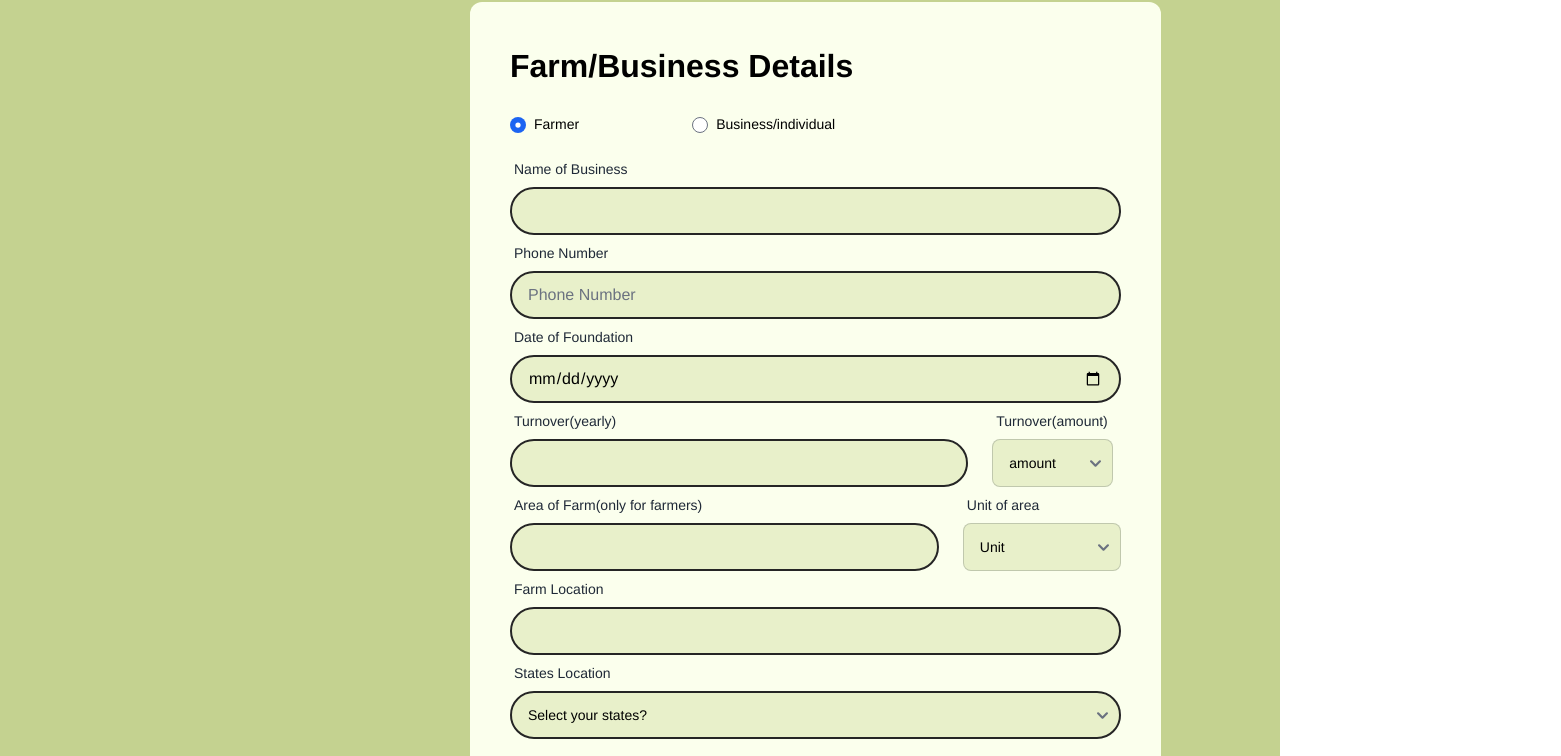
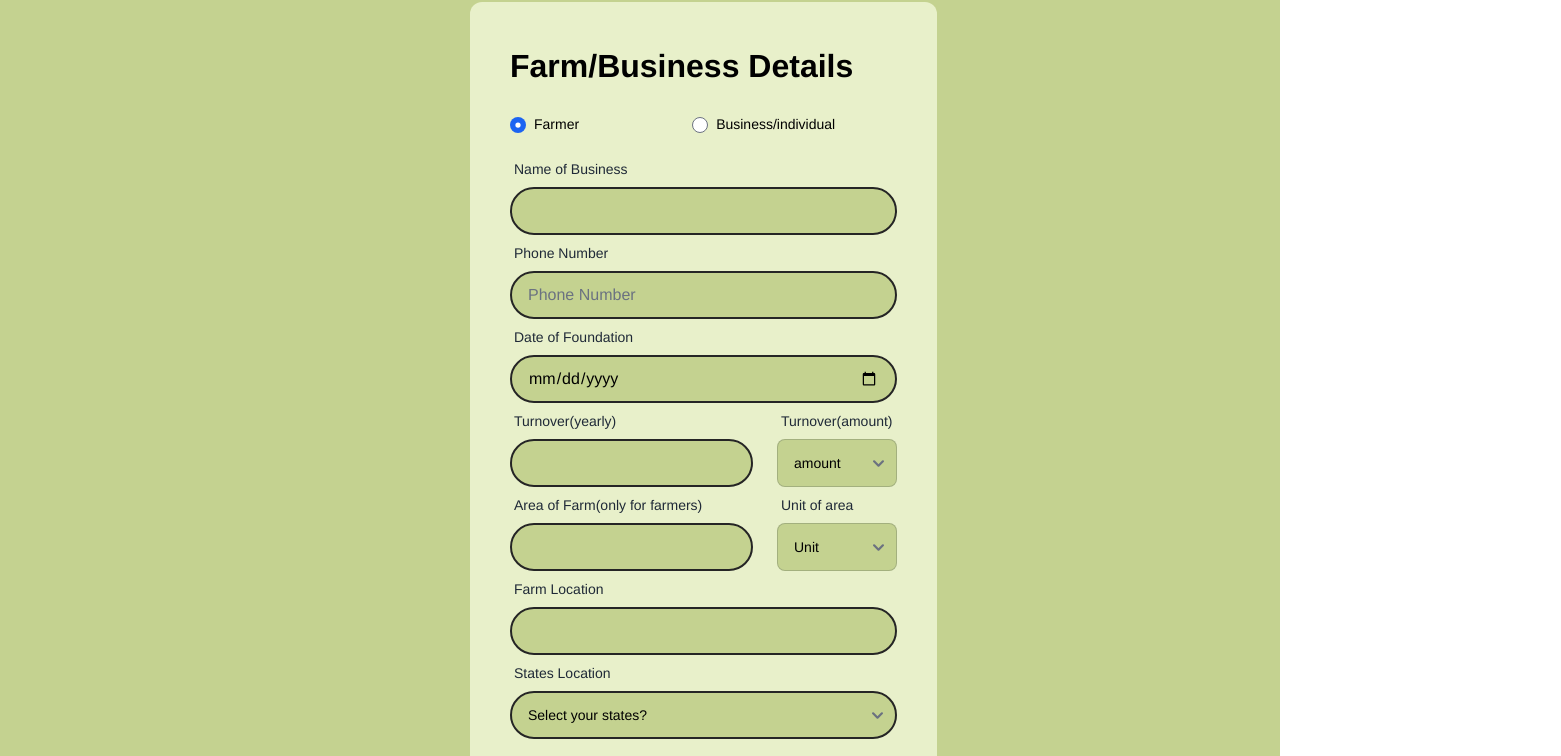
Before and after one commit to mottakinrahat/organicFarmer, a React (Vite) app: page /profileDashboard/businessDetails in a window 1280 px wide. Shown: the part 296-1052 px from the top of the page, 1561 px wide, since content can reach past the window. Built offline with nearby package versions, Linux system fonts and the light colour scheme; no server answers.

Commit message:
'almostCompleteWIthoutQueries

```diff
--- a/src/ProfileDashboard/BuisnessDetails/BuisnessDetails.jsx
+++ b/src/ProfileDashboard/BuisnessDetails/BuisnessDetails.jsx
@@ -45,7 +45,7 @@ const BuisnessDetails = () => {
     }
 
     return (
-        <div className='md:mx-[400px] bg-[#FBFFED] rounded-xl p-10 mt-8'>
+        <div className='md:mx-[400px] bg-[#E8F0CA] rounded-xl p-10 mt-8'>
             <h2 className='text-[32px] font-semibold '>Farm/Business Details</h2>
 
             <fieldset className='flex  mb-[16px] md:gap-[113px] gap-5 mt-[24px] text-black'>
@@ -78,26 +78,26 @@ const BuisnessDetails = () => {
 
             </fieldset>
 
-            <div className='md:w-[611px]'>
+            <div className='md:w-auto'>
                 <form onSubmit={handleBuisnessDetails} className="">
 
                     <div className="form-control">
                         <label className="label">
                             <span className="label-text">Name of Business</span>
                         </label>
-                        <input type="text" name='BusinessName' className="input border-2 border-[#252525] rounded-full bg-[#E8F0CA]" />
+                        <input type="text" name='BusinessName' className="input border-2 border-[#252525] rounded-full bg-[#C4D290]" />
                     </div>
                     <div className="form-control">
                         <label className="label">
                             <span className="label-text">Phone Number</span>
                         </label>
-                        <input type="text" placeholder="Phone Number" name="phoneNumber" className="input border-2 border-[#252525] rounded-full bg-[#E8F0CA]" required />
+                        <input type="text" placeholder="Phone Number" name="phoneNumber" className="input border-2 border-[#252525] rounded-full bg-[#C4D290]" required />
                     </div>
                     <div className="form-control">
                         <label className="label">
                             <span className="label-text">Date of Foundation</span>
                         </label>
-                        <input type="date" name='dateOf' className="input border-2 border-[#252525] rounded-full bg-[#E8F0CA]" />
+                        <input type="date" name='dateOf' className="input border-2 border-[#252525] rounded-full bg-[#C4D290]" />
 
                     </div>
 
@@ -106,14 +106,14 @@ const BuisnessDetails = () => {
                             <label className="label">
                                 <span className="label-text">Turnover(yearly)</span>
                             </label>
-                            <input type="text" name='turnover' className="input border-2 border-[#252525] rounded-full bg-[#E8F0CA]" />
+                            <input type="text" name='turnover' className="input border-2 border-[#252525] rounded-full bg-[#C4D290]" />
 
                         </div>
                         <div className="form-control ">
                             <label className="label">
                                 <span className="label-text">Turnover(amount)</span>
                             </label>
-                            <select name='amount' className="select select-bordered bg-[#E8F0CA]  w-full max-w-xs">
+                            <select name='amount' className="select select-bordered bg-[#C4D290]  w-full max-w-xs">
                                 <option disabled selected>amount</option>
                                 <option>Thousand</option>
                                 <option>Lakh</option>
@@ -126,14 +126,14 @@ const BuisnessDetails = () => {
                             <label className="label">
                                 <span className="label-text">Area of Farm(only for farmers)</span>
                             </label>
-                            <input type="text" name='areaFarm' className="input border-2 border-[#252525] rounded-full bg-[#E8F0CA]" />
+                            <input type="text" name='areaFarm' className="input border-2 border-[#252525] rounded-full bg-[#C4D290]" />
 
                         </div>
                         <div className="form-control ">
                             <label className="label">
                                 <span className="label-text">Unit of area</span>
                             </label>
-                            <select name="unit" className="select select-bordered bg-[#E8F0CA]  w-full max-w-xs">
+                            <select name="unit" className="select select-bordered bg-[#C4D290]  w-full max-w-xs">
                                 <option disabled selected>Unit</option>
                                 <option>square metres</option>
                                 <option>square kilometers</option>
@@ -146,14 +146,14 @@ const BuisnessDetails = () => {
                         <label className="label">
                             <span className="label-text">Farm Location</span>
                         </label>
-                        <input type="text" name='location' className="input border-2 border-[#252525] rounded-full bg-[#E8F0CA]" />
+                        <input type="text" name='location' className="input border-2 border-[#252525] rounded-full bg-[#C4D290]" />
 
                     </div>
                     <div className="form-control">
                         <label className="label">
                             <span className="label-text">States Location</span>
                         </label>
-                        <select name='states' className="select w-full border-2  border-[#252525] rounded-full bg-[#E8F0CA]">
+                        <select name='states' className="select w-full border-2  border-[#252525] rounded-full bg-[#C4D290]">
                             <option disabled selected>Select your states?</option>
                             <option>Andhra Pradesh</option>
                             <option>Arunachal Pradesh</option>
--- a/src/ProfileDashboard/PersonalInfo/PersonalInfo.jsx
+++ b/src/ProfileDashboard/PersonalInfo/PersonalInfo.jsx
@@ -42,7 +42,7 @@ const PersonalInfo = () => {
     }
 
     return (
-        <div className='md:mx-[400px] mt-10'>
+        <div className='md:mx-[550px] mt-10'>
 
 
             <div className='md:w-[550px]'>
--- a/src/component/Navbars/Navbars.jsx
+++ b/src/component/Navbars/Navbars.jsx
@@ -92,8 +92,8 @@ const Navbars = () => {
                         <div>
                             {arrayData && arrayData.length > 0 && user ? (
                                 <Link to={`/profile/${arrayData[0]?._id || 'default'}`}>
-                                    <div className='flex items-center border-2 border-[#159122] rounded-full px-2'>
-                                        <img src={user?.photoURL} className='h-8 w-8 rounded-full' alt="" />
+                                    <div className='flex items-center border-2 border-[#159122] rounded-full px-2 py-1 gap-2'>
+                                        <img src={user?.photoURL} className='h-6 w-6 rounded-full' alt="" />
                                         <h2>{user?.displayName}</h2>
                                     </div>
                                 </Link>
```
Also changed, not shown: src/ProfileDashboard/Crops/Crops.jsx (+7 -7 lines).
